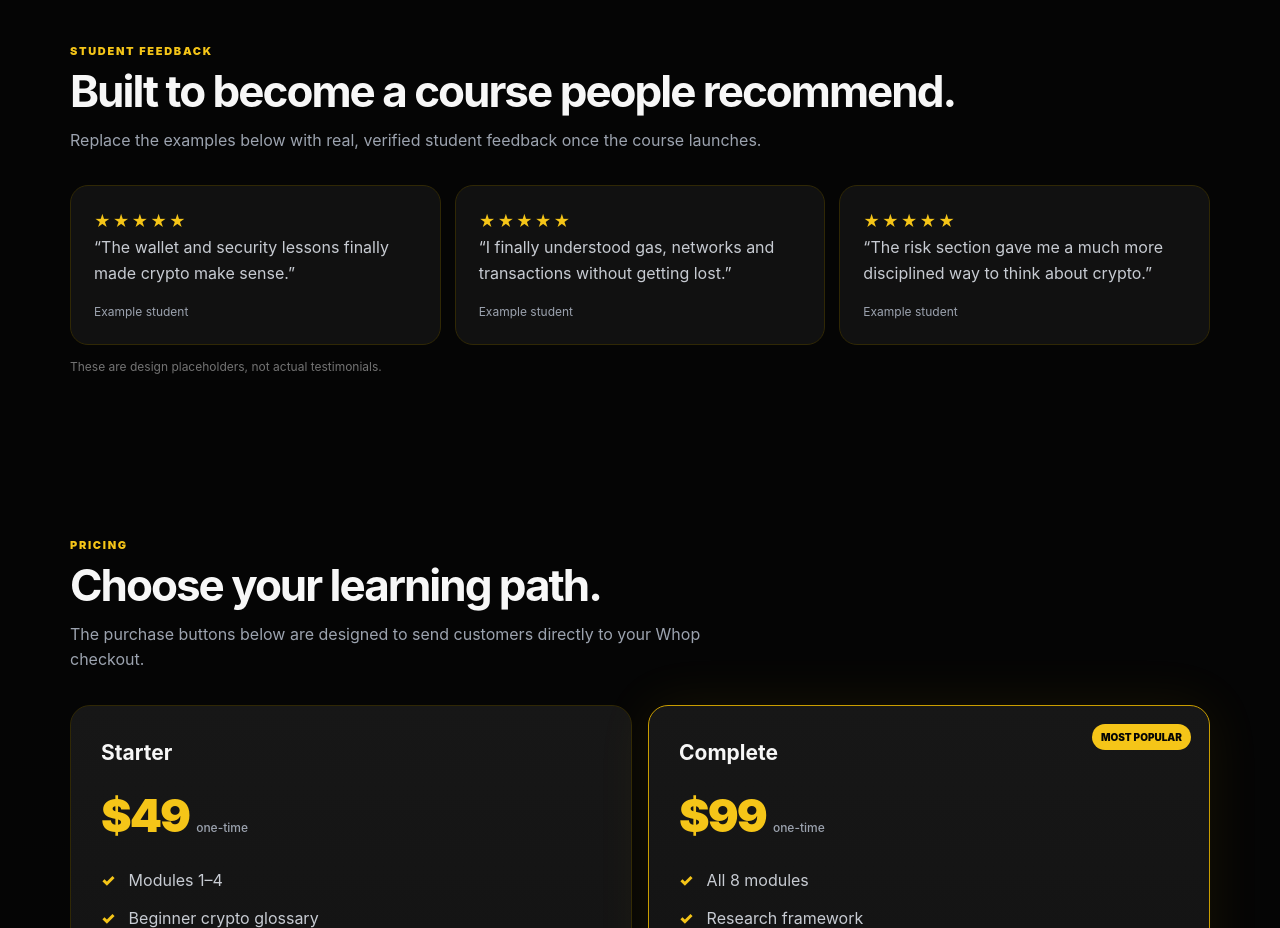
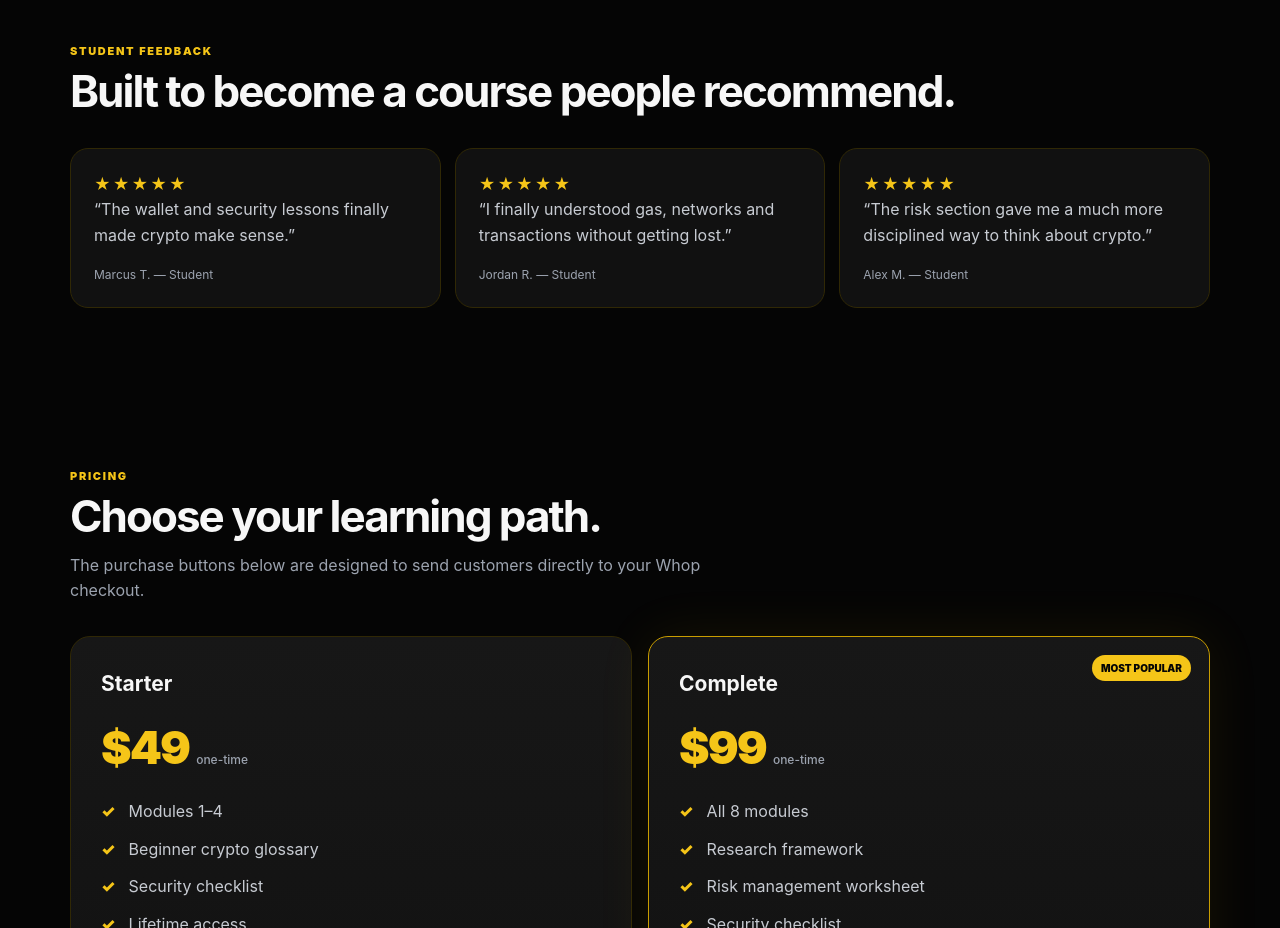
Before and after one commit to mop1111/yellowjacket-consulting, a plain HTML site: page index.html in a window 1280 px wide. Shown: the part 3080-4008 px from the top of the page. Drawn offline with Linux system fonts and the light colour scheme.

Commit message:
Add files via upload

```diff
--- a/index.html
+++ b/index.html
@@ -1668,8 +1668,7 @@
         </h2>
 
         <p class="section-description">
-          Replace the examples below with real,
-          verified student feedback once the course launches.
+
         </p>
 
       </div>
@@ -1688,7 +1687,7 @@
     </p>
 
     <div class="student">
-            Example student
+      Marcus T. — Student
     </div>
 
   </div>
@@ -1707,7 +1706,7 @@
     </p>
 
     <div class="student">
-            Example student
+      Jordan R. — Student
     </div>
 
   </div>
@@ -1726,15 +1725,12 @@
     </p>
 
     <div class="student">
-            Example student
-          </div>
-
-        </div>
-
-      </div>
-
-      <div class="placeholder-note">
-        These are design placeholders, not actual testimonials.
+      Alex M. —  Student
+    </div>
+
+  </div>
+
+</div>
       </div>
 
     </section>
```
Lines whose indentation alone changed are shown as unchanged.
